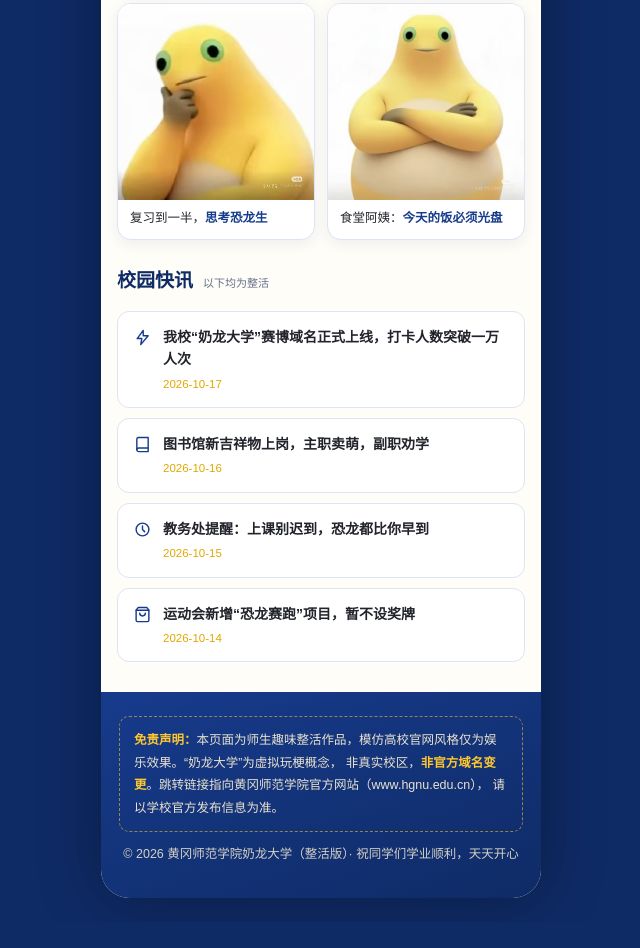
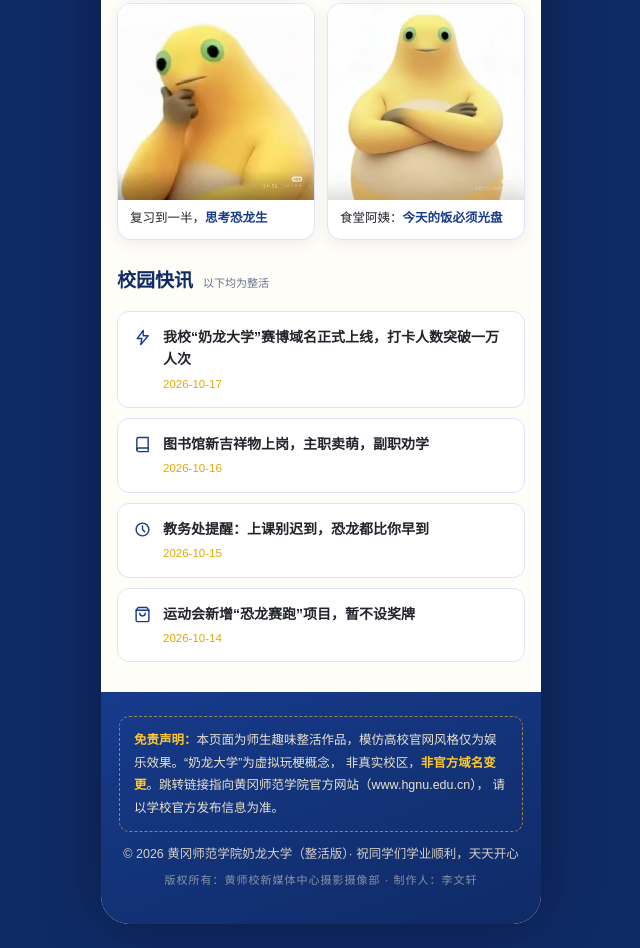
Before and after one commit to rhyme011/nailongdaxue, a plain HTML site: page index.html in a window 1280 px wide. Shown: the part 1775-2723 px from the top of the page, without its empty margins (319-959 px from the left). Before the commit the page ends 2697 px from the top, so only its background shows below. Drawn offline with Linux system fonts and the light colour scheme; a web font is replaced by a local one.

```diff
--- a/index.html
+++ b/index.html
@@ -303,6 +303,12 @@
   }
   footer .dis b { color: var(--gold); }
   footer .copy { opacity: .9; }
+  footer .credit {
+    font-size: 11px;
+    opacity: .55;
+    margin-top: 8px;
+    letter-spacing: 1px;
+  }
 
   /* ===== toast ===== */
   .toast {
@@ -460,6 +466,7 @@
       请以学校官方发布信息为准。
     </div>
     <p class="copy">© 2026 黄冈师范学院奶龙大学（整活版）· 祝同学们学业顺利，天天开心</p>
+    <p class="credit">版权所有：黄师校新媒体中心摄影摄像部 · 制作人：李文轩</p>
   </footer>
 
 </div>
```
